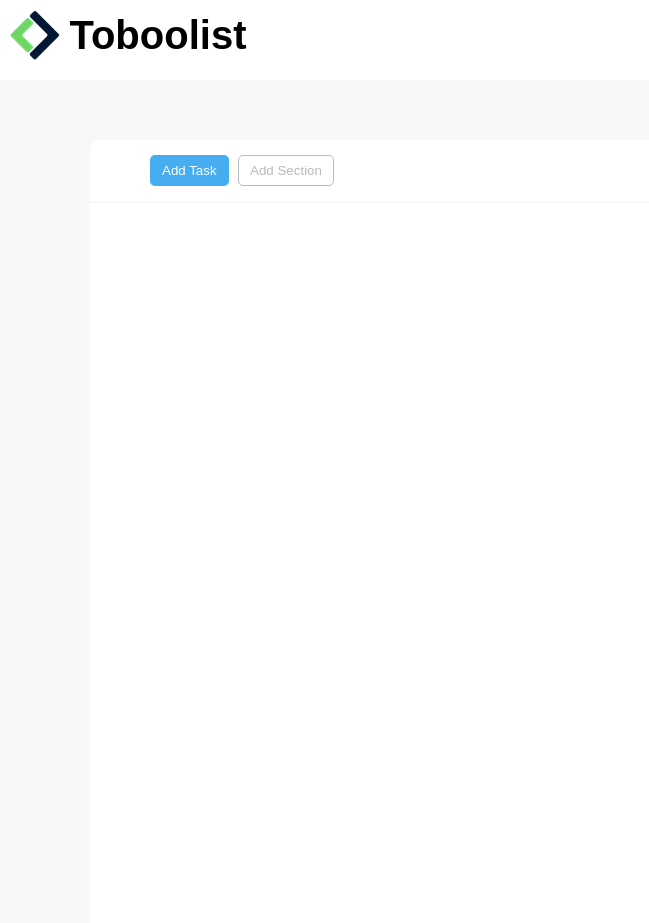
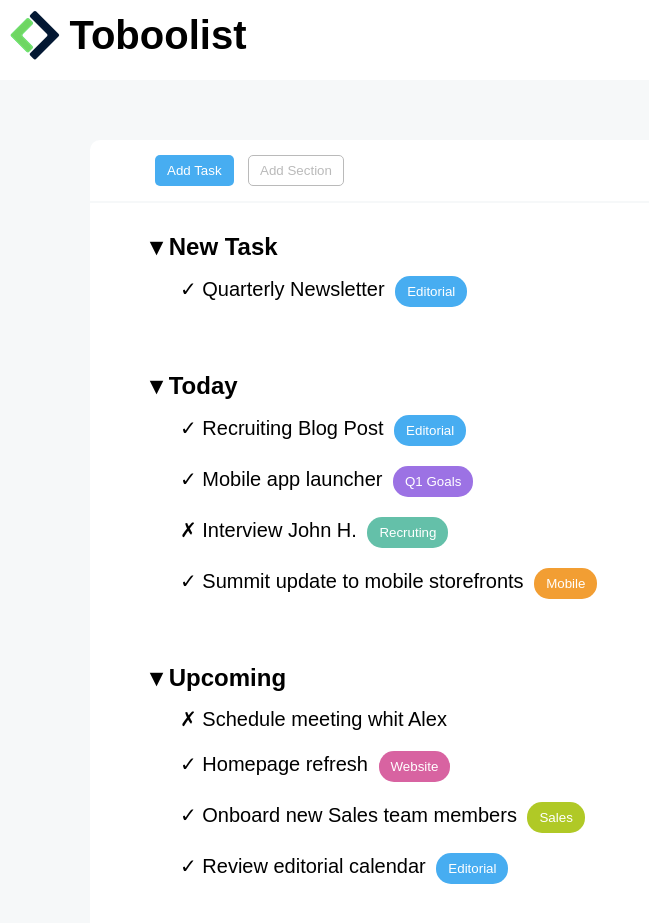
Before and after one commit to Alfo07/html-css-toboolist, a plain HTML site: page index.html in a window 1280 px wide. Shown: the whole page, without its empty margins (0-649 px from the left). Drawn offline with Linux system fonts and the light colour scheme; a web font is replaced by a local one.

Commit message:
Corpo della lista

```diff
--- a/index.html
+++ b/index.html
@@ -31,15 +31,59 @@
         </section>
 
         <!-- New task -->
-        <section>
+        <section  class="box">
+            <h2>&#x025BE; New Task</h2>
+            <ul>
+                <li>
+                    &#10003; Quarterly Newsletter
+                    <button>Editorial</button>
+                </li>
+            </ul>
         </section>
 
         <!-- Today -->
-        <section>
+        <section class="box">
+            <h2>&#x025BE; Today</h2>
+            <ul>
+                <li>
+                    &#10003; Recruiting Blog Post
+                    <button>Editorial</button>
+                </li>
+                <li>
+                    &#10003; Mobile app launcher
+                    <button id="Q1">Q1 Goals</button>
+                </li>
+                <li>
+                    &#10007; Interview John H.
+                    <button id="recruting">Recruting</buttonid>
+                    </li>
+                <li>
+                    &#10003; Summit update to mobile storefronts
+                    <button id="mobile">Mobile</button>
+                </li>
+            </ul>
         </section>
 
         <!-- Upcoming -->
-        <section>
+        <section class="box">
+            <h2>&#x025BE; Upcoming</h2>
+            <ul>
+                <li>
+                    &#10007; Schedule meeting whit Alex
+                </li>
+                <li>
+                    &#10003; Homepage refresh
+                    <button id="website">Website</button>
+                </li>
+                <li>
+                    &#10003; Onboard new Sales team members
+                    <button id="sales">Sales</button>
+                </li>
+                <li>
+                    &#10003; Review editorial calendar
+                    <button>Editorial</button>
+                </li>
+            </ul>
         </section>
     </main>
 
--- a/style.css
+++ b/style.css
@@ -60,6 +60,51 @@ section hr{
     color: #F6F8F9;
     background: #F6F8F9;
     border: 0px;
-    height: 2px;;
+    height: 2px;
+}
 
+ul{
+    list-style-type:none
 }
+
+.box{
+    padding: 30px 60px 0px 60px;
+}
+
+ul {
+    padding:15px 30px ;
+    font-size: 20px;
+    }
+
+li{
+    padding-bottom: 20px;
+}
+
+section button{
+    background-color: #47ADF1;
+    color: white;
+    border-radius: 15px ;
+    padding: 8px 12px;
+    border: 0px;
+    margin: 0px 5px 0px 5px;
+}
+
+#Q1{
+    background-color:#9C72E4;
+}
+
+#recruting{
+    background-color:#64C0A9;
+}
+
+#mobile{
+    background-color:#F29E33;
+}
+
+#website{
+    background-color:#D863A1;
+}
+
+#sales{
+    background-color:#B0C926;
+}
```
